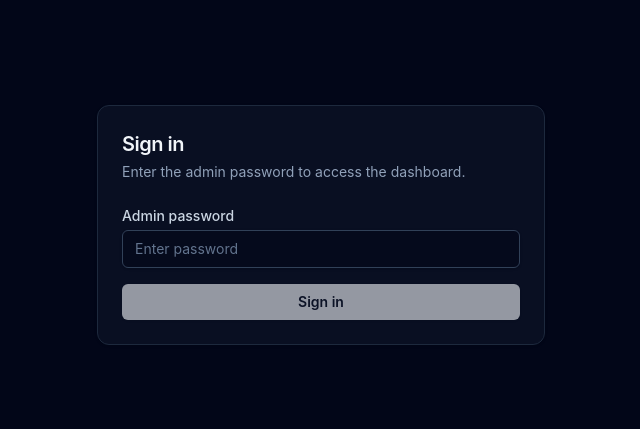
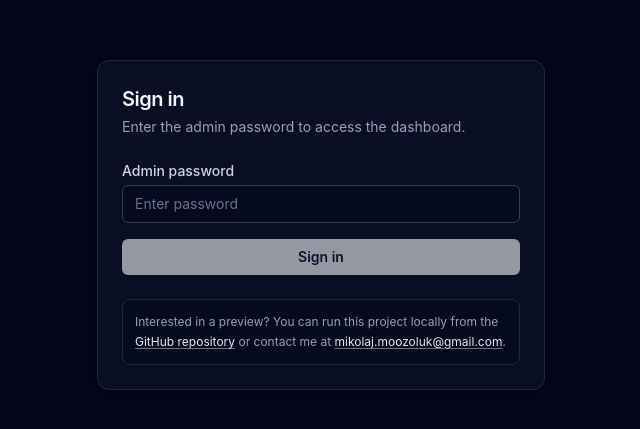
Before and after one commit to Mozlook/mini-siem-frontend, a React (Vite) app: page /login in a window 1280 px wide. Shown: the part 175-604 px from the top of the page, without its empty margins (319-959 px from the left). Built offline with nearby package versions, Linux system fonts and the light colour scheme; no server answers.

Commit message:
preview info on loginpage

```diff
--- a/src/pages/LoginPage.tsx
+++ b/src/pages/LoginPage.tsx
@@ -5,6 +5,8 @@ import { useMutation } from "@tanstack/react-query";
 import { login } from "../api/siem";
 import { ApiError } from "../api/errors";
 import { useAuth } from "../auth/AuthContext";
+
+const GITHUB_REPO_URL = "https://github.com/Mozlook/mini-siem-backend";
 
 export default function LoginPage() {
   const auth = useAuth();
@@ -90,6 +92,32 @@ export default function LoginPage() {
             </div>
           ) : null}
         </form>
+
+        <div className="mt-6 rounded-lg border border-slate-800 bg-slate-950/40 p-3 text-xs leading-5 text-slate-400">
+          <p>
+            Interested in a preview? You can run this project locally from the{" "}
+            {GITHUB_REPO_URL ? (
+              <a
+                href={GITHUB_REPO_URL}
+                target="_blank"
+                rel="noreferrer"
+                className="text-slate-200 underline decoration-slate-500 underline-offset-2 hover:text-white"
+              >
+                GitHub repository
+              </a>
+            ) : (
+              <span className="text-slate-200">GitHub repository</span>
+            )}{" "}
+            or contact me at{" "}
+            <a
+              href="mailto:mikolaj.moozoluk@gmail.com"
+              className="text-slate-200 underline decoration-slate-500 underline-offset-2 hover:text-white"
+            >
+              mikolaj.moozoluk@gmail.com
+            </a>
+            .
+          </p>
+        </div>
       </div>
     </div>
   );
```
